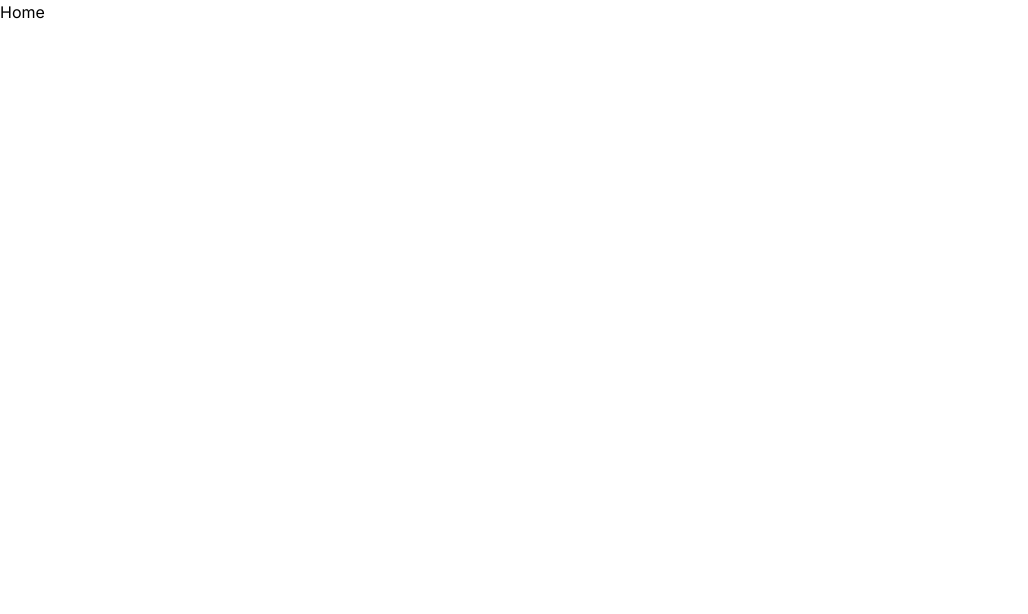
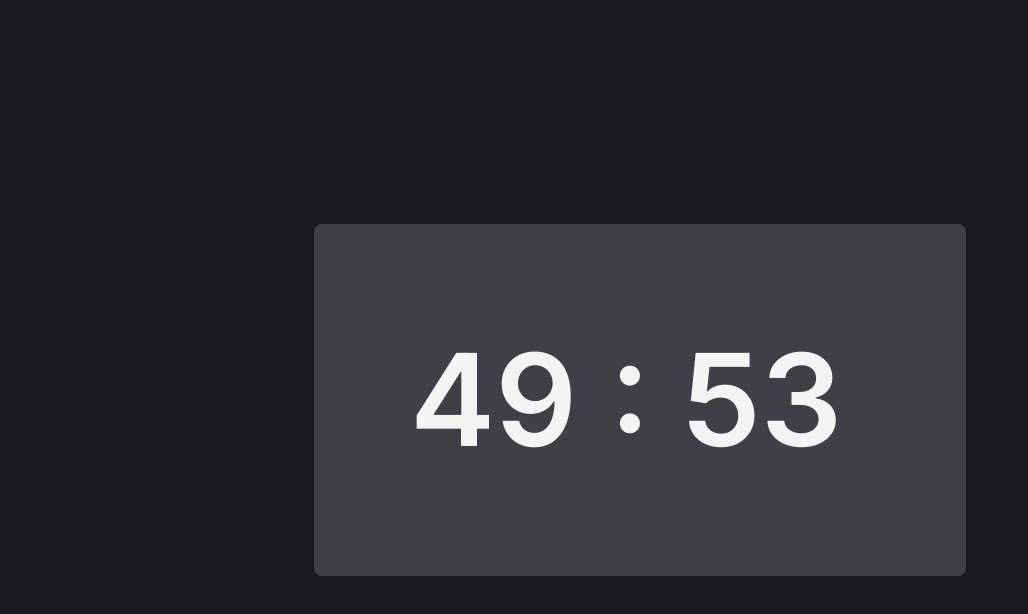
Before and after one commit to angelomarques/the-kingdom-new, a Next.js app: page / in a window 1280 px wide. Shown: the top 614 px of the page, without its empty margins (0-1028 px from the left). Built offline with nearby package versions, Linux system fonts and the light colour scheme.

Commit message:
feat: create countdown component

```diff
--- /dev/null
+++ b/src/components/Countdown/Countdown.tsx
@@ -0,0 +1,52 @@
+import Head from 'next/head';
+import React, { useEffect, useState } from 'react';
+
+interface CountdownProps {
+  isRunning: boolean;
+  initialTime: number;
+}
+
+const Countdown = ({ isRunning, initialTime }: CountdownProps) => {
+    const [currentTime, setCurrentTime] = useState(initialTime);
+    const [timeDateLimit] = useState(new Date().getTime() + initialTime);
+
+  const formatTime = (timeInMiliseconds: number) => {
+    const totalSeconds = timeInMiliseconds / 1000;
+    const minutes = String(Math.floor(totalSeconds / 60)).padStart(2, '0');
+    const seconds = String(Math.floor(totalSeconds % 60)).padStart(2, '0');
+
+    return `${minutes} : ${seconds}`;
+  };
+
+  useEffect(() => {
+    let interval: NodeJS.Timer;
+    if (isRunning) {
+        interval = setInterval(() => {
+            setCurrentTime(prev => {
+              const currentTime = new Date().getTime()
+              if (prev > 1000) return timeDateLimit - currentTime;
+              return 0;
+            });
+        }, 1000);
+    }
+
+    return () => {
+        clearInterval(interval);
+    }
+  }, [isRunning, timeDateLimit]);
+
+  return (
+    <>
+    <Head>
+        <title>{formatTime(currentTime)}</title>
+    </Head>
+    <div className="bg-gray-700 py-20 px-24 rounded-lg">
+      <span className="text-2xl font-semibold text-gray-100 block m-auto w-[460px]">
+        {formatTime(currentTime)}
+      </span>
+    </div>
+    </>
+  );
+};
+
+export default Countdown;
--- /dev/null
+++ b/src/components/Countdown/index.tsx
@@ -0,0 +1 @@
+export { default } from "./Countdown";
--- a/src/pages/_app.tsx
+++ b/src/pages/_app.tsx
@@ -2,6 +2,7 @@ import '../styles/globals.css';
 import type { AppProps } from 'next/app';
 
 import '@fontsource/inter';
+import '@fontsource/inter/600.css';
 
 function MyApp({ Component, pageProps }: AppProps) {
   return <Component {...pageProps} />;
--- /dev/null
+++ b/src/utils/time.ts
@@ -0,0 +1,2 @@
+export const ONE_SECOND_IN_MILISECONDS = 1 * 1000;
+export const FIFTY_MINUTES_IN_MILISECONDS = 50 * 60 * 1000;
--- a/src/views/Home/Home.tsx
+++ b/src/views/Home/Home.tsx
@@ -1,7 +1,13 @@
 import React from 'react';
+import Countdown from '../../components/Countdown';
+import { FIFTY_MINUTES_IN_MILISECONDS } from '../../utils/time';
 
 const Home = () => {
-  return <div>Home</div>;
+  return (
+    <div className="w-screen h-screen bg-gray-900 flex items-center justify-center">
+      <Countdown isRunning initialTime={FIFTY_MINUTES_IN_MILISECONDS} />
+    </div>
+  );
 };
 
 export default Home;
```
Also changed, not shown: 2 other files (tests, documents, lock files or other folders).
